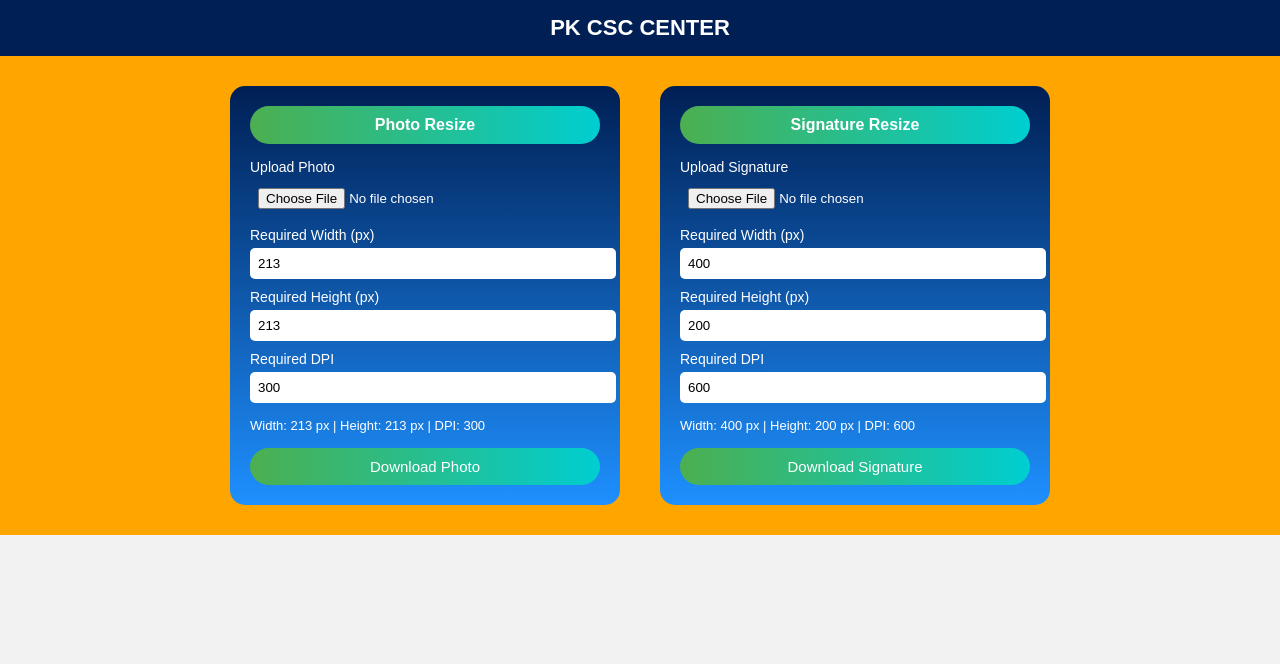
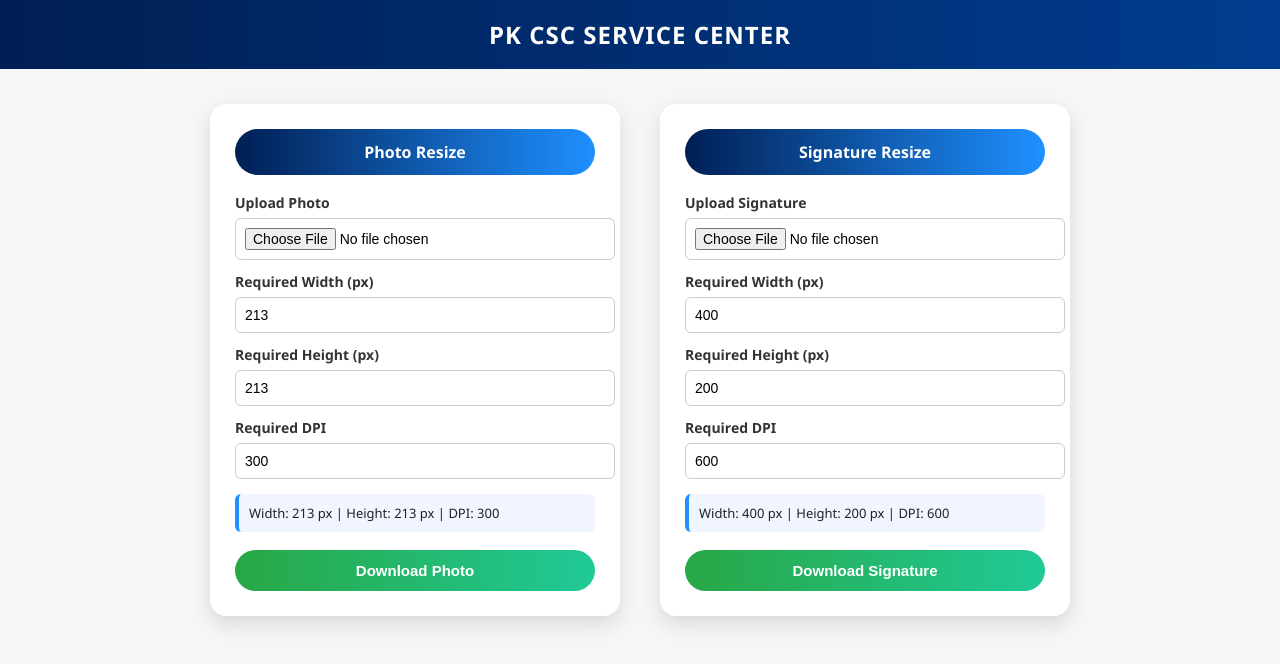
Before and after one commit to patharlapallisiva11-create/pk-pan-crop-tool, a plain HTML site: page index.html in a window 1280 px wide. Drawn offline with Linux system fonts and the light colour scheme.

Commit message:
Update index.html

```diff
--- a/index.html
+++ b/index.html
@@ -2,79 +2,104 @@
 <html lang="en">
 <head>
 <meta charset="UTF-8">
-<title>PK CSC CENTER - Photo & Signature Resize</title>
+<title>PK CSC SERVICE CENTER - Photo & Signature Resize</title>
+
 <style>
 body {
     margin: 0;
-    font-family: Arial, sans-serif;
-    background: #f2f2f2;
+    font-family: "Segoe UI", Arial, sans-serif;
+    background: #f4f6f8;
 }
 
+/* HEADER */
 .header {
-    background: #001f54;
+    background: linear-gradient(90deg, #001f54, #003c8f);
     color: white;
     text-align: center;
-    padding: 15px;
-    font-size: 22px;
+    padding: 18px;
+    font-size: 24px;
     font-weight: bold;
+    letter-spacing: 1px;
 }
 
+/* MAIN CONTAINER */
 .container {
-    background: orange;
-    padding: 30px;
+    padding: 35px;
     display: flex;
     justify-content: center;
     gap: 40px;
     flex-wrap: wrap;
 }
 
+/* CARD BOX */
 .box {
-    background: linear-gradient(to bottom, #001f54, #1e90ff);
-    padding: 20px;
-    width: 350px;
-    border-radius: 15px;
-    color: white;
+    background: #ffffff;
+    padding: 25px;
+    width: 360px;
+    border-radius: 16px;
+    box-shadow: 0 8px 20px rgba(0,0,0,0.12);
 }
 
+/* TOP TITLE */
 .top-btn {
-    background: linear-gradient(to right, #4CAF50, #00CED1);
-    padding: 10px;
+    background: linear-gradient(to right, #001f54, #1e90ff);
+    padding: 12px;
     text-align: center;
-    border-radius: 20px;
-    margin-bottom: 15px;
+    border-radius: 25px;
+    margin-bottom: 18px;
     font-weight: bold;
+    color: white;
+    font-size: 16px;
 }
 
+/* LABEL & INPUT */
 label {
     display: block;
-    margin-top: 10px;
+    margin-top: 12px;
     font-size: 14px;
+    font-weight: 600;
+    color: #333;
 }
 
 input[type="file"],
 input[type="number"] {
     width: 100%;
-    padding: 8px;
-    margin-top: 5px;
-    border-radius: 5px;
-    border: none;
+    padding: 9px;
+    margin-top: 6px;
+    border-radius: 6px;
+    border: 1px solid #ccc;
+    font-size: 14px;
 }
 
+/* RESULT INFO */
 .result {
     margin-top: 15px;
+    padding: 10px;
+    background: #f1f5ff;
+    border-left: 4px solid #1e90ff;
     font-size: 13px;
+    color: #222;
+    border-radius: 6px;
 }
 
+/* DOWNLOAD BUTTON */
 .download-btn {
-    margin-top: 15px;
+    margin-top: 18px;
     width: 100%;
-    padding: 10px;
-    border-radius: 20px;
+    padding: 12px;
+    border-radius: 25px;
     border: none;
-    background: linear-gradient(to right, #4CAF50, #00CED1);
+    background: linear-gradient(to right, #28a745, #20c997);
     color: white;
     font-size: 15px;
+    font-weight: bold;
     cursor: pointer;
+    transition: 0.3s;
+}
+
+.download-btn:hover {
+    opacity: 0.9;
+    transform: scale(1.02);
 }
 </style>
 </head>
@@ -82,7 +107,7 @@ input[type="number"] {
 <body>
 
 <div class="header">
-    PK CSC CENTER
+    PK CSC SERVICE CENTER
 </div>
 
 <div class="container">
@@ -175,12 +200,9 @@ function resizeImage(type) {
         ctx.drawImage(img, 0, 0, width, height);
 
         let link = document.createElement("a");
-
-        if (type === 'photo') {
-            link.download = "pk_photo_resized.jpg";
-        } else {
-            link.download = "pk_signature_resized.jpg";
-        }
+        link.download = type === 'photo'
+            ? "pk_photo_resized.jpg"
+            : "pk_signature_resized.jpg";
 
         link.href = canvas.toDataURL("image/jpeg", 0.9);
         link.click();
```
